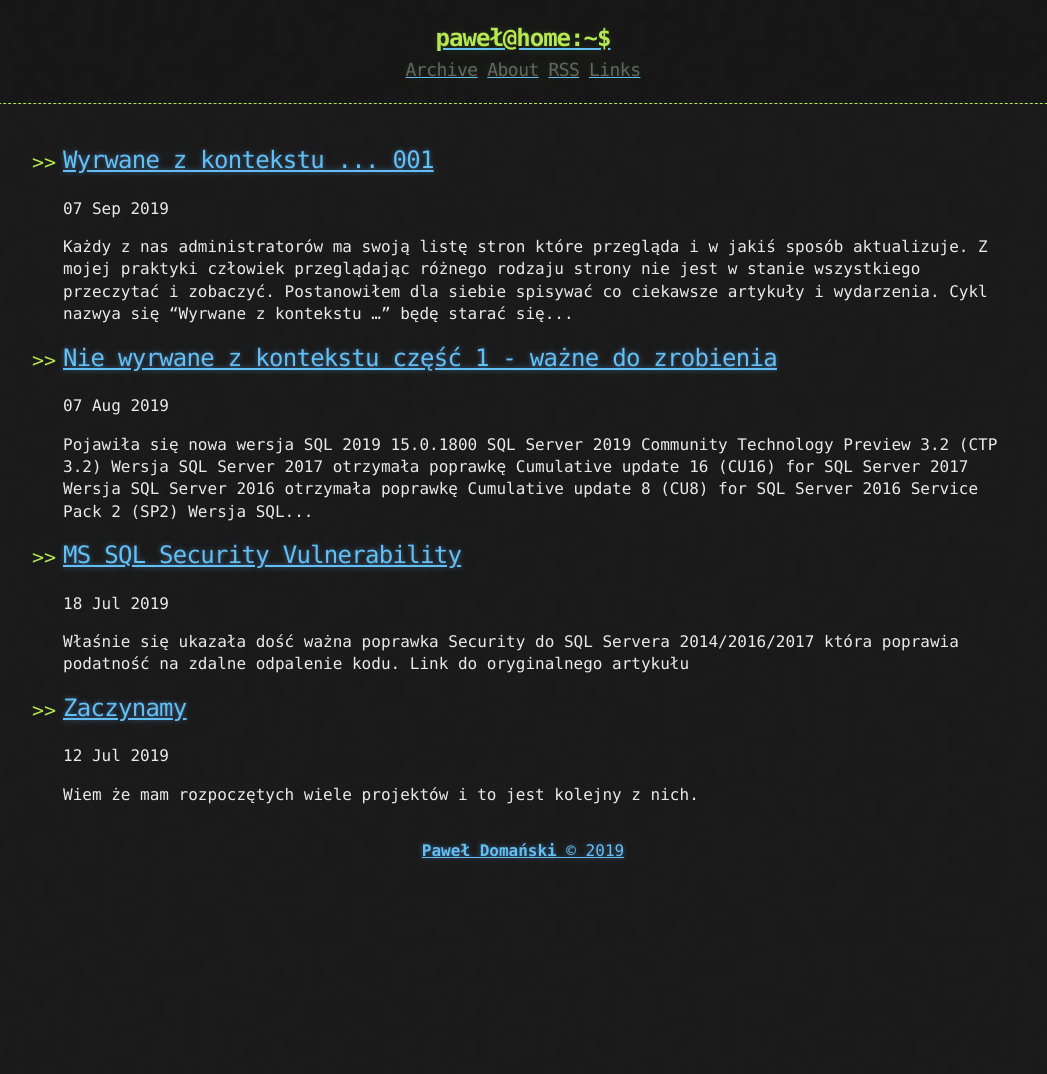
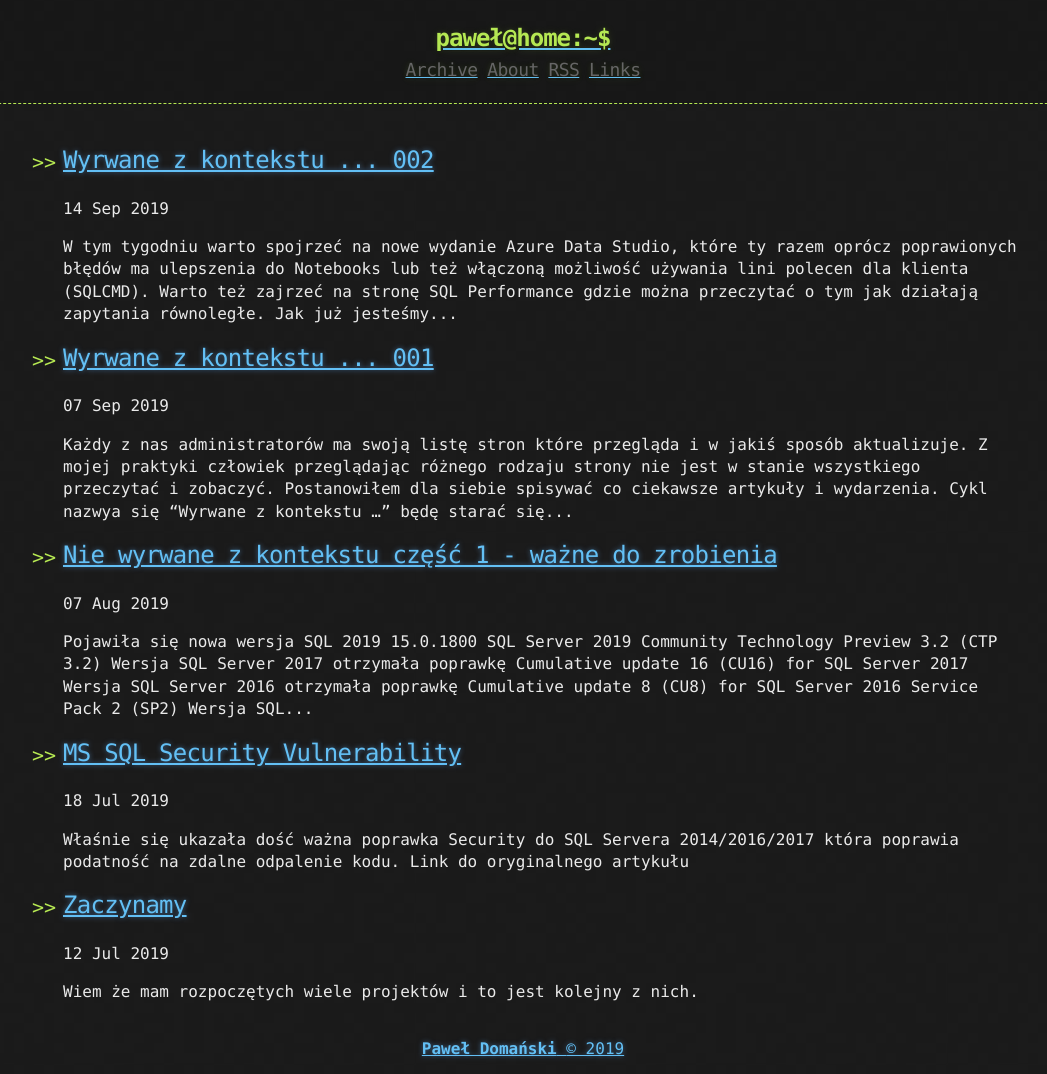
Before and after one commit to pdomansk/pdomansk.github.io, a Jekyll site: the page built from index.html, in a window 1280 px wide. Shown: the whole page, without its empty margins (117-1164 px from the left). Built offline with Jekyll 4.4.1, drawn with Linux system fonts in a browser that asks for light colours; the list of posts is cut into pages by our own code; before the commit the page ends 900 px from its top, so only the background shows below that.

Commit message:
Dodanie i publikacja artykułu. Dodanie linku

```diff
--- /dev/null
+++ b/_posts/2019-09-14-Wyrwane z kontekstu 002.md
@@ -0,0 +1,14 @@
+---
+title: Wyrwane z kontekstu ... 002
+published: true
+---
+
+W tym tygodniu warto spojrzeć na nowe wydanie [Azure Data Studio](https://cloudblogs.microsoft.com/sqlserver/2019/09/10/the-september-release-of-azure-data-studio-is-now-available/), które ty razem oprócz poprawionych błędów ma ulepszenia do Notebooks lub też włączoną możliwość używania lini polecen dla klienta (SQLCMD).
+
+Warto też zajrzeć na stronę [SQL Performance](https://sqlperformance.com/) gdzie można przeczytać o tym jak działają [zapytania równoległe](https://sqlperformance.com/2013/10/sql-plan/parallel-plans-branches-threads).
+
+Jak już jesteśmy przy wydajności nie można nie wspomnieć o ciekawym artykule o [redukowaniu wielkości i poprawianiu wydajności](https://aboutsqlserver.com/2014/12/02/size-does-matter-10-ways-to-reduce-the-database-size-and-improve-performance-in-sql-server/), a dopełnieniem tego tematu jest artykuł o [siedmiu sposobach przyśpeszania zapytań](https://stackify.com/performance-tuning-in-sql-server-find-slow-queries/).
+
+Na koniec ciekawy artykuł [DBA Training Plan 20: Planning Your Next Server](https://www.brentozar.com/archive/2019/09/dba-training-plan-20-planning-your-next-server/) warto przeczytać zanim zdecydujemy się na nową maszynę.
+
+To na tyle i zapraszam niebawem.
```
Also changed, not shown: _notes/03_ksiazki.md (+1 -1 lines), links.md (+2 -0 lines).
